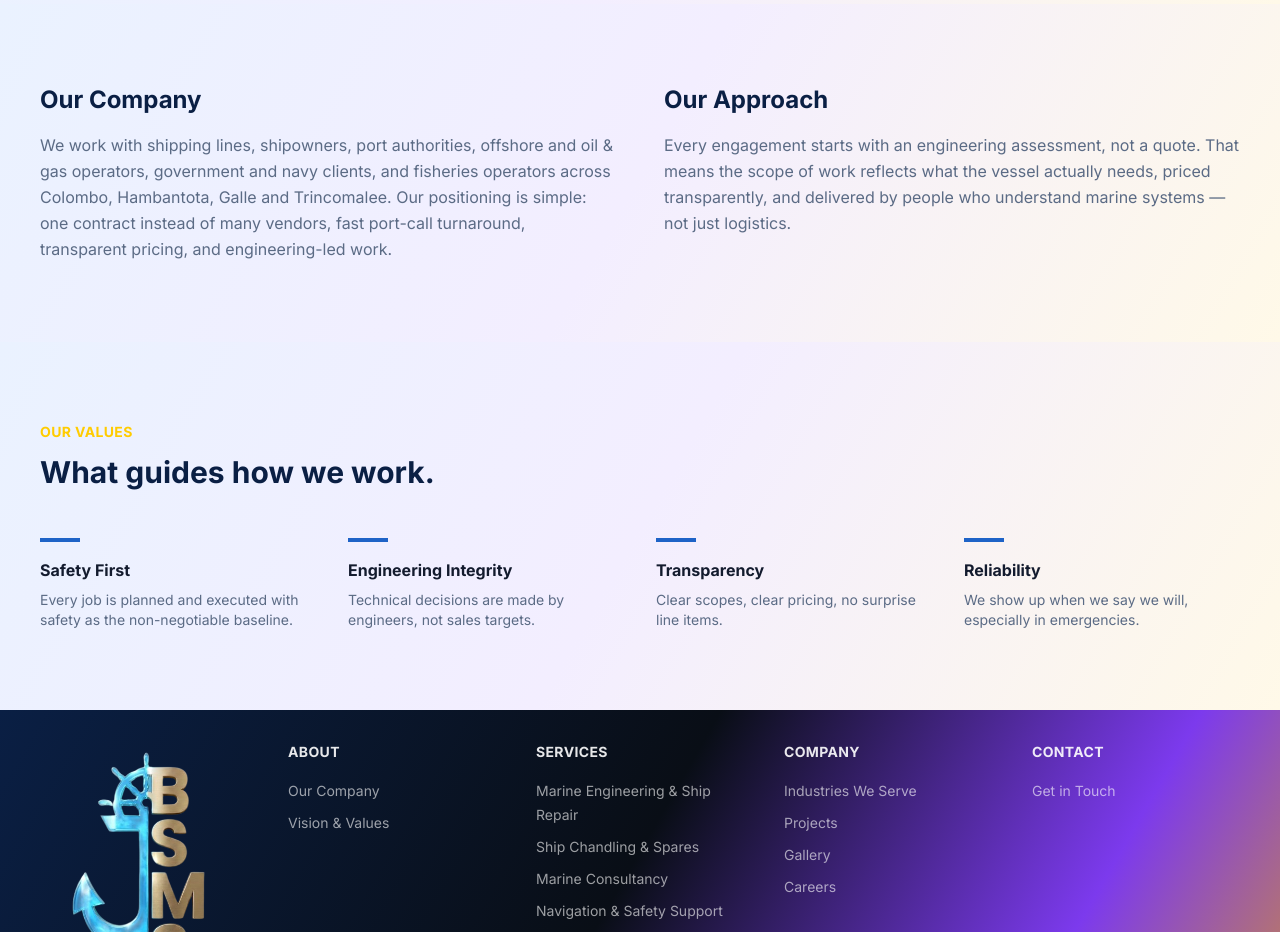
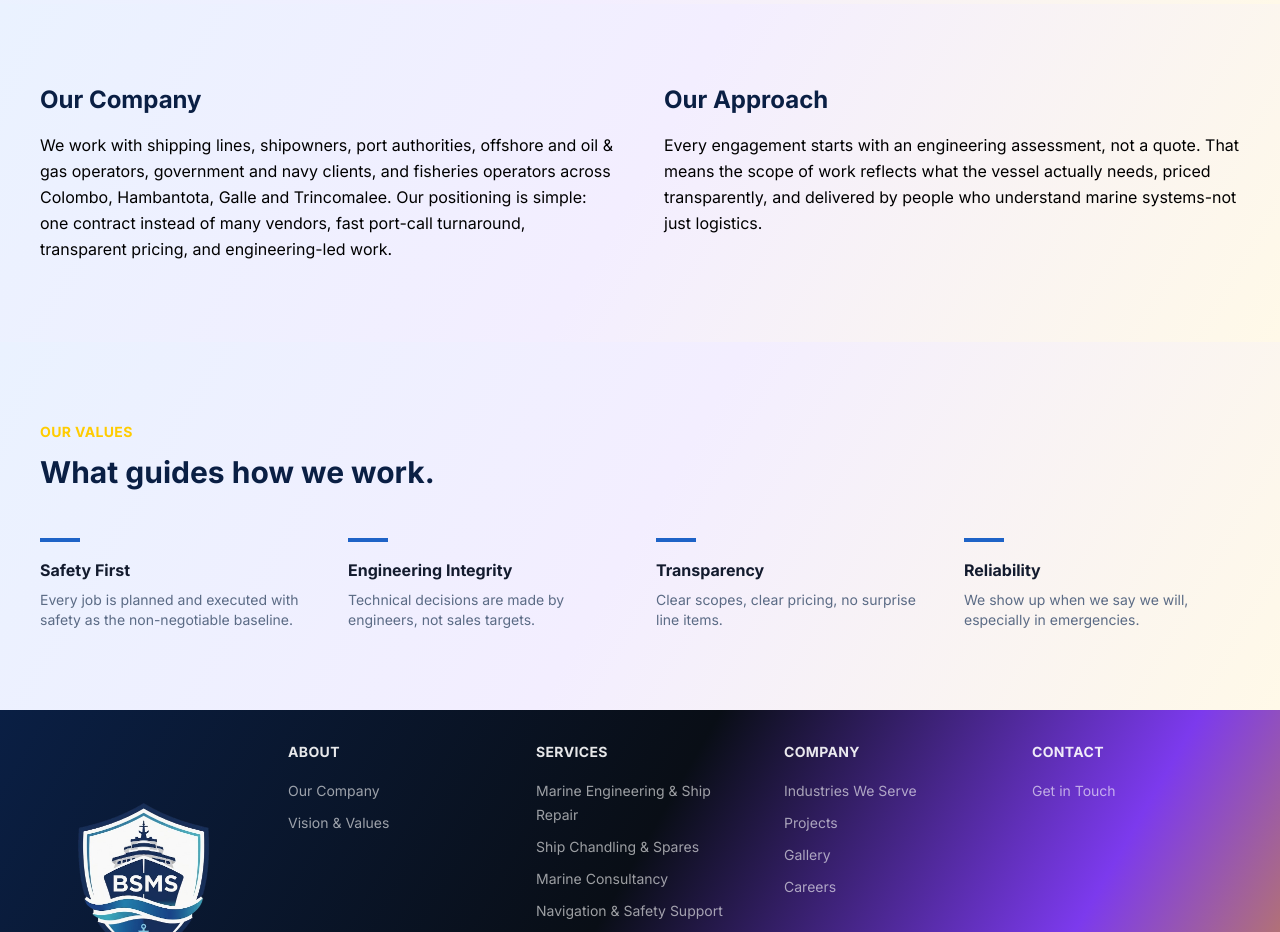
Before and after one commit to sayuofficeuser/brine-sea-marine, a Next.js app: page /about in a window 1280 px wide. Shown: the part 1220-2152 px from the top of the page. Built offline with nearby package versions, Linux system fonts and the light colour scheme.

Commit message:
change logo

```diff
--- a/app/about/page.tsx
+++ b/app/about/page.tsx
@@ -25,7 +25,7 @@ export default function AboutPage() {
         <div className="container-page grid md:grid-cols-2 gap-12">
           <div>
             <h2 className="text-2xl font-bold text-navy mb-4">Our Company</h2>
-            <p className="text-muted leading-relaxed">
+            <p className="text-black leading-relaxed">
               We work with shipping lines, shipowners, port authorities,
               offshore and oil &amp; gas operators, government and navy
               clients, and fisheries operators across Colombo, Hambantota,
@@ -36,11 +36,11 @@ export default function AboutPage() {
           </div>
           <div>
             <h2 className="text-2xl font-bold text-navy mb-4">Our Approach</h2>
-            <p className="text-muted leading-relaxed">
+            <p className="text-black leading-relaxed">
               Every engagement starts with an engineering assessment, not a
               quote. That means the scope of work reflects what the vessel
               actually needs, priced transparently, and delivered by people
-              who understand marine systems — not just logistics.
+              who understand marine systems-not just logistics.
             </p>
           </div>
         </div>
```
Also changed, not shown: public/logo.jpeg.
